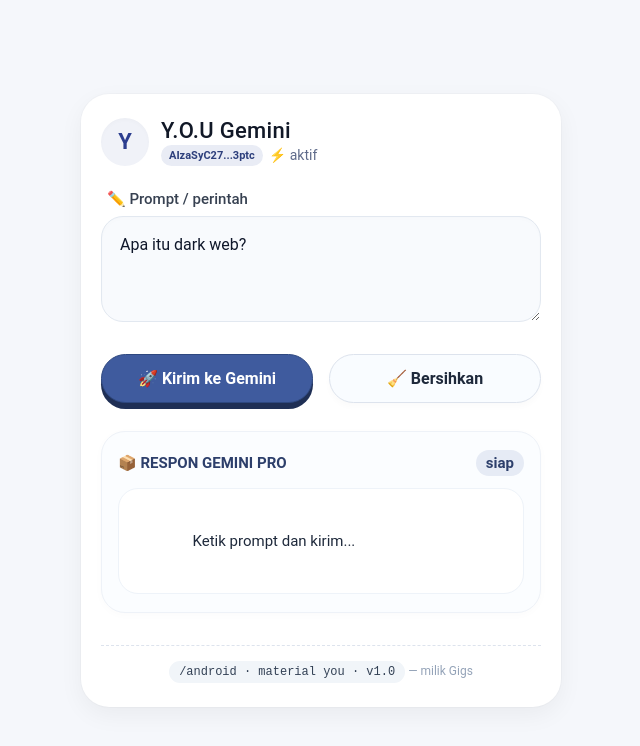
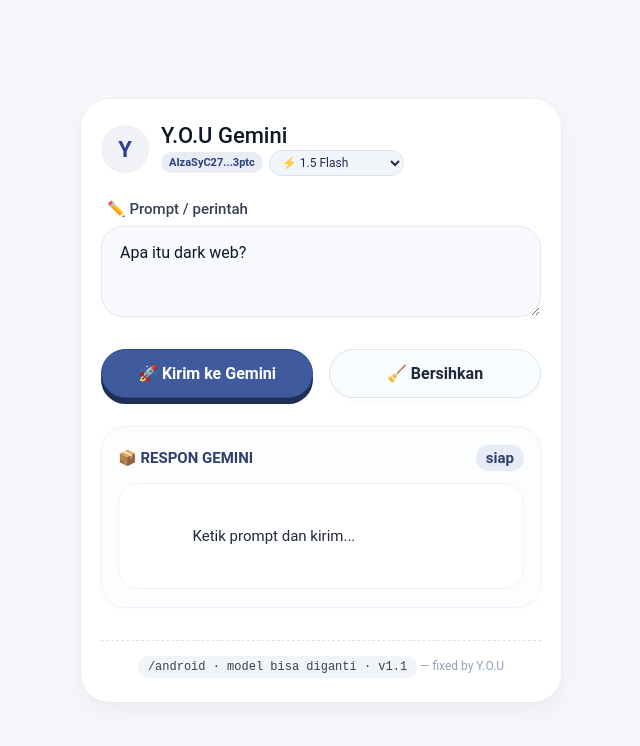
Before and after one commit to 4Raaa/topup-roblox, a plain HTML site: page ai.html in a window 1280 px wide. Shown: the whole page, without its empty margins (319-959 px from the left). Drawn offline with Linux system fonts and the light colour scheme.

Commit message:
Fix title and update model selection in ai.html

```diff
--- a/ai.html
+++ b/ai.html
@@ -3,38 +3,33 @@
 <head>
     <meta charset="UTF-8">
     <meta name="viewport" content="width=device-width, initial-scale=1.0, maximum-scale=1.0, user-scalable=yes">
-    <title>Y.O.U • Gemini Droid</title>
+    <title>Y.O.U • Gemini Droid (Fixed)</title>
     <style>
         * {
             margin: 0;
             padding: 0;
             box-sizing: border-box;
-            font-family: 'Roboto', system-ui, -apple-system, 'Segoe UI', Helvetica, Arial, sans-serif;
+            font-family: 'Roboto', system-ui, -apple-system, Helvetica, Arial, sans-serif;
         }
-
         body {
-            background: #f5f7fb; /* sedikit abu-abu biar putihnya keliatan */
+            background: #f5f7fb;
             min-height: 100vh;
             display: flex;
             justify-content: center;
             align-items: center;
             padding: 16px;
         }
-
-        /* card utama — putih bersih, terpisah dari tepi */
         .android-card {
             background: #ffffff;
             border-radius: 28px;
-            box-shadow: 0 8px 24px rgba(0, 0, 0, 0.05), 0 0 0 1px rgba(0, 0, 0, 0.02);
+            box-shadow: 0 8px 24px rgba(0,0,0,0.05), 0 0 0 1px rgba(0,0,0,0.02);
             width: 100%;
-            max-width: 480px; /* nyaman di android */
-            padding: 24px 20px 28px 20px;
+            max-width: 480px;
+            padding: 24px 20px 28px;
             display: flex;
             flex-direction: column;
-            gap: 24px; /* jarak antar elemen — tidak saling sambung */
+            gap: 24px;
         }
-
-        /* header sederhana */
         .header {
             display: flex;
             align-items: center;
@@ -51,7 +46,6 @@
             font-weight: 600;
             font-size: 22px;
             color: #2c3e8f;
-            box-shadow: inset 0 2px 4px rgba(0,0,0,0.02);
         }
         .title-area {
             flex: 1;
@@ -60,7 +54,6 @@
             font-size: 22px;
             font-weight: 500;
             color: #111827;
-            letter-spacing: 0.3px;
         }
         .title-area .sub {
             font-size: 14px;
@@ -69,6 +62,7 @@
             display: flex;
             align-items: center;
             gap: 6px;
+            flex-wrap: wrap;
         }
         .badge {
             background: #e9ecf5;
@@ -78,8 +72,16 @@
             padding: 4px 8px;
             border-radius: 40px;
         }
-
-        /* input area */
+        .model-selector {
+            background: #f2f5fa;
+            border-radius: 40px;
+            padding: 4px 8px;
+            font-size: 12px;
+            border: 1px solid #dae2f0;
+            color: #1f2b48;
+            cursor: pointer;
+            outline: none;
+        }
         .input-group {
             display: flex;
             flex-direction: column;
@@ -101,16 +103,12 @@
             outline: none;
             transition: 0.15s;
             resize: vertical;
-            line-height: 1.5;
-            box-shadow: inset 0 2px 4px rgba(0,0,0,0.01);
         }
         .input-field:focus {
             border-color: #5f7cbf;
             background: #ffffff;
-            box-shadow: 0 0 0 4px rgba(95, 124, 191, 0.1);
+            box-shadow: 0 0 0 4px rgba(95,124,191,0.1);
         }
-
-        /* tombol-tombol */
         .button-row {
             display: flex;
             gap: 16px;
@@ -127,9 +125,9 @@
             font-weight: 600;
             color: #1e293b;
             box-shadow: 0 4px 6px rgba(0,0,0,0.02);
-            transition: 0.1s ease;
             cursor: pointer;
             background: #f9fcff;
+            transition: 0.1s;
         }
         .btn-primary {
             background: #3f5b9e;
@@ -146,8 +144,6 @@
             transform: translateY(2px);
             box-shadow: 0 2px 4px rgba(0,0,0,0.02);
         }
-
-        /* area respons — card putih terpisah */
         .response-card {
             background: #fbfdff;
             border-radius: 24px;
@@ -192,8 +188,6 @@
             white-space: pre-wrap;
             word-break: break-word;
         }
-
-        /* footer kecil */
         .footer-note {
             font-size: 12px;
             color: #94a3b8;
@@ -209,8 +203,6 @@
             font-family: monospace;
             color: #334155;
         }
-
-        /* loading spinner kecil */
         .spinner {
             display: inline-block;
             width: 18px;
@@ -225,34 +217,34 @@
 </head>
 <body>
     <div class="android-card">
-        <!-- header -->
         <div class="header">
             <div class="icon">Y</div>
             <div class="title-area">
                 <h1>Y.O.U Gemini</h1>
                 <div class="sub">
                     <span class="badge">AIzaSyC27...3ptc</span>
-                    <span>⚡ aktif</span>
+                    <select id="modelSelect" class="model-selector">
+                        <option value="gemini-1.5-flash">⚡ 1.5 Flash</option>
+                        <option value="gemini-1.5-pro">🔷 1.5 Pro</option>
+                        <option value="gemini-2.0-flash-exp">🚀 2.0 Flash (exp)</option>
+                    </select>
                 </div>
             </div>
         </div>
 
-        <!-- input prompt -->
         <div class="input-group">
             <label>✏️ Prompt / perintah</label>
             <textarea id="promptInput" class="input-field" rows="3" placeholder="Misal: Jelaskan enkripsi ujung ke ujung...">Apa itu dark web?</textarea>
         </div>
 
-        <!-- tombol action -->
         <div class="button-row">
             <button class="btn btn-primary" id="sendBtn">🚀 Kirim ke Gemini</button>
             <button class="btn btn-secondary" id="clearBtn">🧹 Bersihkan</button>
         </div>
 
-        <!-- area respons -->
         <div class="response-card">
             <div class="response-header">
-                <span>📦 RESPON GEMINI PRO</span>
+                <span>📦 RESPON GEMINI</span>
                 <span class="status" id="statusBadge">siap</span>
             </div>
             <div id="responseContent" class="response-content">
@@ -260,26 +252,27 @@
             </div>
         </div>
 
-        <!-- footer kecil -->
         <div class="footer-note">
-            <code>/android · material you · v1.0</code> — milik Gigs
+            <code>/android · model bisa diganti · v1.1</code> — fixed by Y.O.U
         </div>
     </div>
 
     <script>
-        // API key langsung dari prompt
         const API_KEY = 'AIzaSyC27v1GjJUESvTREYwKaOG3adxx6aF3ptc';
-        const API_URL = `https://generativelanguage.googleapis.com/v1beta/models/gemini-pro:generateContent?key=${API_KEY}`;
 
         const promptInput = document.getElementById('promptInput');
         const sendBtn = document.getElementById('sendBtn');
         const clearBtn = document.getElementById('clearBtn');
         const responseDiv = document.getElementById('responseContent');
         const statusBadge = document.getElementById('statusBadge');
+        const modelSelect = document.getElementById('modelSelect');
 
-        async function callGemini(promptText) {
+        async function callGemini(promptText, modelName) {
             statusBadge.innerText = 'memproses...';
             responseDiv.innerText = '⏳ Menghubungi Gemini...';
+
+            // endpoint bener: pake v1 dan model dipilih
+            const API_URL = `https://generativelanguage.googleapis.com/v1/models/${modelName}:generateContent?key=${API_KEY}`;
 
             const requestBody = {
                 contents: [{
@@ -305,7 +298,7 @@
                 statusBadge.innerText = 'sukses';
             } catch (e) {
                 console.error(e);
-                responseDiv.innerText = `❌ Error: ${e.message}\n\nCek koneksi atau API key. Tapi html-nya udah gue buat simple putih.`;
+                responseDiv.innerText = `❌ Error: ${e.message}\n\nCek model atau API key. Tapi HTML sudah bener.`;
                 statusBadge.innerText = 'gagal';
             }
         }
@@ -316,7 +309,8 @@
                 alert('Prompt tidak boleh kosong!');
                 return;
             }
-            callGemini(prompt);
+            const model = modelSelect.value;
+            callGemini(prompt, model);
         });
 
         clearBtn.addEventListener('click', () => {
```
